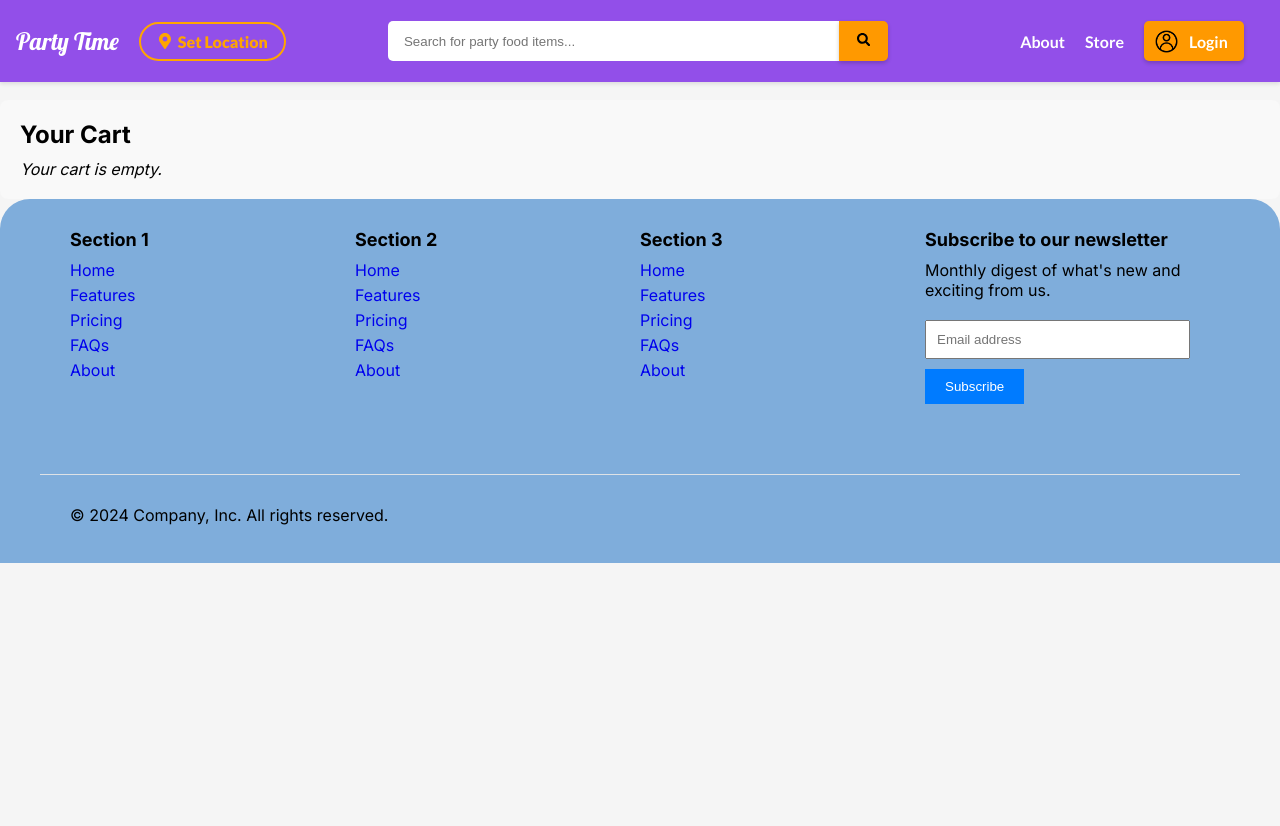
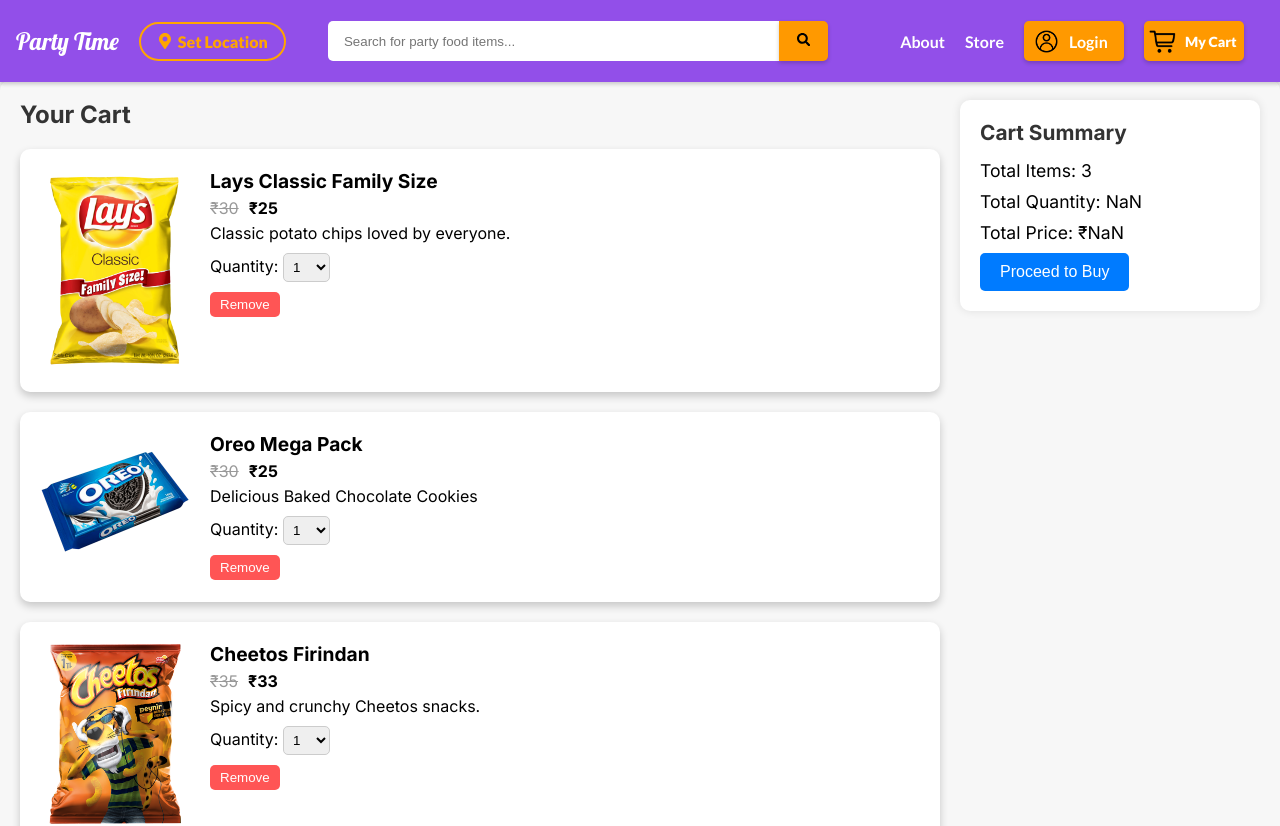
Before and after one commit to Miran-Firdausi/PartyTime, a Next.js app in the folder FrontendNew/: page /cart in a window 1280 px wide. Shown: the top 826 px of the page. Before the commit the page ends 800 px from the top, so only its background shows below. Built offline with nearby package versions, Linux system fonts and the light colour scheme.

Commit message:
Added Cart Page

```diff
--- a/FrontendNew/src/app/about/page.js
+++ b/FrontendNew/src/app/about/page.js
@@ -6,7 +6,6 @@
 const AboutPage = () => {
   return (
     <div>
-      <Navbar />
       <div className={styles.aboutPage}>
       <h1>About PartyTime</h1>
       <p>In the contemporary retail landscape, a pressing challenge emerges from the imminent expiration of perishable goods, resulting in economic losses for shopkeepers and missed opportunities for consumers seeking discounted products. Simultaneously, the event planning sector encounters obstacles in efficiently procuring large quantities of supplies. Addressing this dual challenge, our proposed solution introduces an innovative e-commerce platform that seamlessly connects surplus perishable items nearing expiration with the demand for bulk orders for parties and events. This platform not only mitigates economic losses for shopkeepers but also offers event planners and hosts a dedicated space to conveniently purchase a wide array of supplies, including discounted perishable goods, party-related items, and non-perishable snacks. By providing a comprehensive solution for both challenges, our platform aims to reduce food waste, optimize party planning processes, and create a mutually beneficial ecosystem for shopkeepers and consumers alike.</p>
--- a/FrontendNew/src/app/cart/page.js
+++ b/FrontendNew/src/app/cart/page.js
@@ -1,24 +1,66 @@
-"use client"
-import React, { useState } from 'react';
-import styles from '@/styles/cart.module.css'; // Import CSS module for styling
+// components/Cart.js
+import React from 'react';
+import CartItem from '@/components/cart/CartItem';
+import styles from '@/styles/cart.module.css';
+import Navbar from '@/components/Navbar';
+
+
+const cartItems = [
+  {
+    name: "Lays Classic Family Size",
+    originalPrice: 30,
+    discountedPrice: 25,
+    image: '/images/product/Lays.png',
+    weight: "200g",
+    description: "Classic potato chips loved by everyone."
+  },
+  {
+    name: "Oreo Mega Pack",
+    originalPrice: 30,
+    discountedPrice: 25,
+    image: '/images/product/Oreo.png',
+    weight: "200g",
+    description: "Delicious Baked Chocolate Cookies"
+  },
+  {
+    name: "Cheetos Firindan",
+    originalPrice: 35,
+    discountedPrice: 33,
+    image: '/images/product/Cheetos.png',
+    weight: "200g",
+    description: "Spicy and crunchy Cheetos snacks."
+  },
+  // Add descriptions for other products as needed
+];
+
 
 const Cart = () => {
-  const [cartItems, setCartItems] = useState([]);
+  // Calculate total price
+  const totalPrice = cartItems.reduce((total, item) => total + (item.discountedPrice * item.quantity), 0);
 
   return (
-    <div className={styles.cartContainer}>
-      <h2 className={styles.cartHeader}>Your Cart</h2>
-      {cartItems.length === 0 ? (
-        <p className={styles.emptyCartMessage}>Your cart is empty.</p>
-      ) : (
-        <ul className={styles.cartItemsList}>
-          {cartItems.map((item, index) => (
-            <li key={index} className={styles.cartItem}>
-              <span className={styles.itemName}>{item.name}</span> - <span className={styles.itemPrice}>₹{item.price}</span>
-            </li>
-          ))}
-        </ul>
-      )}
+    <div>
+      <Navbar totalQuantity={0} totalPrice={0} on={true}/>
+      <div className={styles.cartContainer}>
+        <div className={styles.cartItemsContainer}>
+          <h2 className={styles.cartHeader}>Your Cart</h2>
+          <div className={styles.cartItems}>
+            {cartItems.map((item, index) => (
+              <CartItem key={index} product={item} />
+            ))}
+          </div>
+        </div>
+        <div className={styles.summaryContainer}>
+          <h2 className={styles.summaryHeader}>Cart Summary</h2>
+          <div className={styles.summaryDetails}>
+            <p>Total Items: {cartItems.length}</p>
+            <p>Total Quantity: {cartItems.reduce((total, item) => total + item.quantity, 0)}</p>
+            <p>Total Price: ₹{totalPrice}</p>
+            {/* Add more details as needed */}
+            <button className={styles.proceedButton}>Proceed to Buy</button>
+          </div>
+        </div>
+      </div>
     </div>
   );
 };
--- a/FrontendNew/src/app/layout.js
+++ b/FrontendNew/src/app/layout.js
@@ -19,7 +19,7 @@
         <link href="https://fonts.googleapis.com/css2?family=Caveat:wght@400..700&family=Comfortaa:wght@300..700&family=Lato:ital,wght@0,100;0,300;0,400;0,700;0,900;1,100;1,300;1,400;1,700;1,900&family=Lobster&family=Montserrat:ital,wght@0,100..900;1,100..900&family=Roboto+Mono:ital,wght@0,100..700;1,100..700&family=Roboto:ital,wght@0,100;0,300;0,400;0,500;0,700;0,900;1,100;1,300;1,400;1,500;1,700;1,900&family=Satisfy&display=swap" rel="stylesheet" />
       </head>
       <body className={inter.className}>
-        <Navbar />
+        <Navbar totalQuantity={0} totalPrice={0} on={true}/>
         {children}
         <Footer />
       </body>
--- a/FrontendNew/src/app/login/page.js
+++ b/FrontendNew/src/app/login/page.js
@@ -3,7 +3,6 @@
 
 const Login = () => {
   return <div>
-    <Navbar />
     <AuthForm />
   </div>;
 };
--- /dev/null
+++ b/FrontendNew/src/components/cart/CartItem.js
@@ -0,0 +1,35 @@
+// components/CartItem.js
+"use client"
+import React from 'react';
+import styles from '@/styles/CartItem.module.css';
+
+const CartItem = ({ product }) => {
+  const handleChange = (event) => {
+    // Handle quantity change here
+  };
+
+  return (
+    <div className={styles.cartItem}>
+      <img src={product.image} alt={product.name} className={styles.productImage} />
+      <div className={styles.itemDetails}>
+        <h3 className={styles.productName}>{product.name}</h3>
+        <div className={styles.priceContainer}>
+          <p className={styles.originalPrice}>₹{product.originalPrice}</p>
+          <p className={styles.discountedPrice}>₹{product.discountedPrice}</p>
+        </div>
+        <p className={styles.productDescription}>{product.description}</p>
+        <div className={styles.quantityContainer}>
+          <label htmlFor="quantity">Quantity: </label>
+          <select id="quantity" name="quantity" onChange={handleChange} className={styles.quantitySelect}>
+            {[...Array(10)].map((_, index) => (
+              <option key={index} value={index + 1}>{index + 1}</option>
+            ))}
+          </select>
+        </div>
+        <button className={styles.removeButton}>Remove</button>
+      </div>
+    </div>
+  );
+};
+
+export default CartItem;
--- /dev/null
+++ b/FrontendNew/src/styles/CartItem.module.css
@@ -0,0 +1,68 @@
+/* CartItem.module.css */
+.cartItem {
+  display: flex;
+  background-color: white;
+  padding: 20px;
+border-radius: 10px;
+  box-shadow: 0px 4px 8px rgba(0, 0, 0, 0.2);
+  transition: box-shadow 0.3s, transform 0.3s;
+}
+
+.productImage {
+  width: 150px;
+  object-fit: cover;
+  margin-right: 20px;
+}
+
+.itemDetails {
+  flex-grow: 1;
+}
+
+.productName {
+  font-size: 1.2rem;
+  margin-bottom: 5px;
+}
+
+.priceContainer {
+  display: flex;
+  align-items: center;
+  margin-bottom: 5px;
+}
+
+.originalPrice {
+  margin-right: 10px;
+  color: #999;
+  text-decoration: line-through;
+}
+
+.discountedPrice {
+  font-weight: bold;
+}
+
+.productDescription {
+  margin-bottom: 10px;
+}
+
+.quantityContainer {
+  margin-top: 10px;
+  margin-bottom: 10px;
+}
+
+.quantitySelect {
+  padding: 5px;
+  border-radius: 5px;
+  border: 1px solid #ccc;
+}
+
+.removeButton {
+  background-color: #ff5555;
+  color: white;
+  border: none;
+  padding: 5px 10px;
+  border-radius: 5px;
+  cursor: pointer;
+}
+
+.removeButton:hover {
+  background-color: #ff3333;
+}
--- /dev/null
+++ b/FrontendNew/src/styles/CartSummary.module.css
@@ -0,0 +1,26 @@
+/* CartSummary.module.css */
+.cartSummary {
+    padding: 20px;
+    background-color: #f9f9f9;
+    border-radius: 10px;
+    margin-top: 20px;
+  }
+
+  .totalPrice {
+    font-size: 1.2rem;
+    margin-bottom: 10px;
+  }
+
+  .proceedButton {
+    background-color: #007bff;
+    color: #fff;
+    border: none;
+    padding: 10px 20px;
+    border-radius: 5px;
+    cursor: pointer;
+    font-size: 1rem;
+  }
+
+  .proceedButton:hover {
+    background-color: #0056b3;
+  }
--- a/FrontendNew/src/styles/cart.module.css
+++ b/FrontendNew/src/styles/cart.module.css
@@ -1,33 +1,63 @@
+/* cart.module.css */
 .cartContainer {
-    background-color: #f9f9f9;
-    border-radius: 8px;
-    padding: 20px;
-    margin-top: 20px;
-  }
+  margin: 0 auto;
+  padding: 20px;
+  background-color: #f7f7f7;
+  border-radius: 10px;
+  box-shadow: 0px 0px 10px rgba(0, 0, 0, 0.1);
+  display: flex;
+}
 
-  .cartHeader {
-    font-size: 24px;
-    margin-bottom: 10px;
-  }
+.cartHeader {
+  font-size: 1.5rem;
+  margin-bottom: 20px;
+  color: #333;
+}
 
-  .emptyCartMessage {
-    font-style: italic;
-  }
+.cartItemsContainer {
+  flex: 1; /* Take up remaining space */
+  padding-right: 20px; /* Add space between items and summary */
+}
 
-  .cartItemsList {
-    list-style-type: none;
-    padding: 0;
-  }
+.cartItems {
+  display: grid;
+  grid-template-rows: repeat(auto-fit, minmax(auto, 1fr));
+  gap: 20px;
+}
 
-  .cartItem {
-    margin-bottom: 5px;
-  }
+.summaryContainer {
+  width: 300px; /* Fixed width for summary */
+  background-color: #fff;
+  padding: 20px;
+  border-radius: 10px;
+  box-shadow: 0px 0px 10px rgba(0, 0, 0, 0.1);
+  height: fit-content;
+}
 
-  .itemName {
-    font-weight: bold;
-  }
+.summaryHeader {
+  font-size: 1.3rem;
+  margin-bottom: 15px;
+  color: #333;
+}
 
-  .itemPrice {
-    font-size: 18px;
-    color: #333;
-  }
+.summaryDetails {
+  font-size: 1.1rem;
+}
+
+.summaryDetails p {
+  margin-bottom: 10px;
+}
+
+.proceedButton {
+  background-color: #007bff;
+  color: #fff;
+  border: none;
+  padding: 10px 20px;
+  border-radius: 5px;
+  cursor: pointer;
+  font-size: 1rem;
+}
+
+.proceedButton:hover {
+  background-color: #0056b3;
+}
```
Also changed, not shown: FrontendNew/src/components/cart/CartSummary.js (added, +15 -0 lines).
